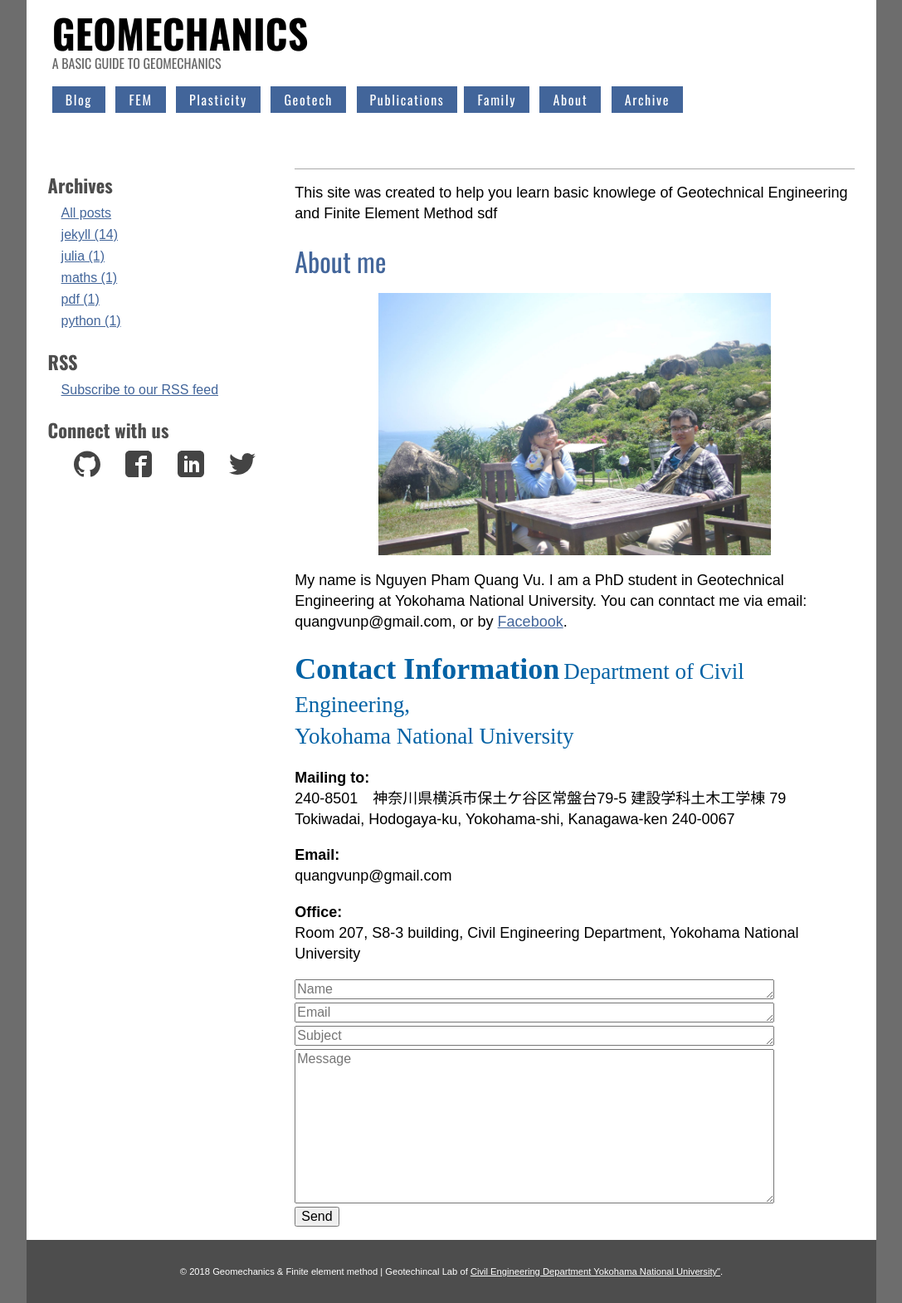
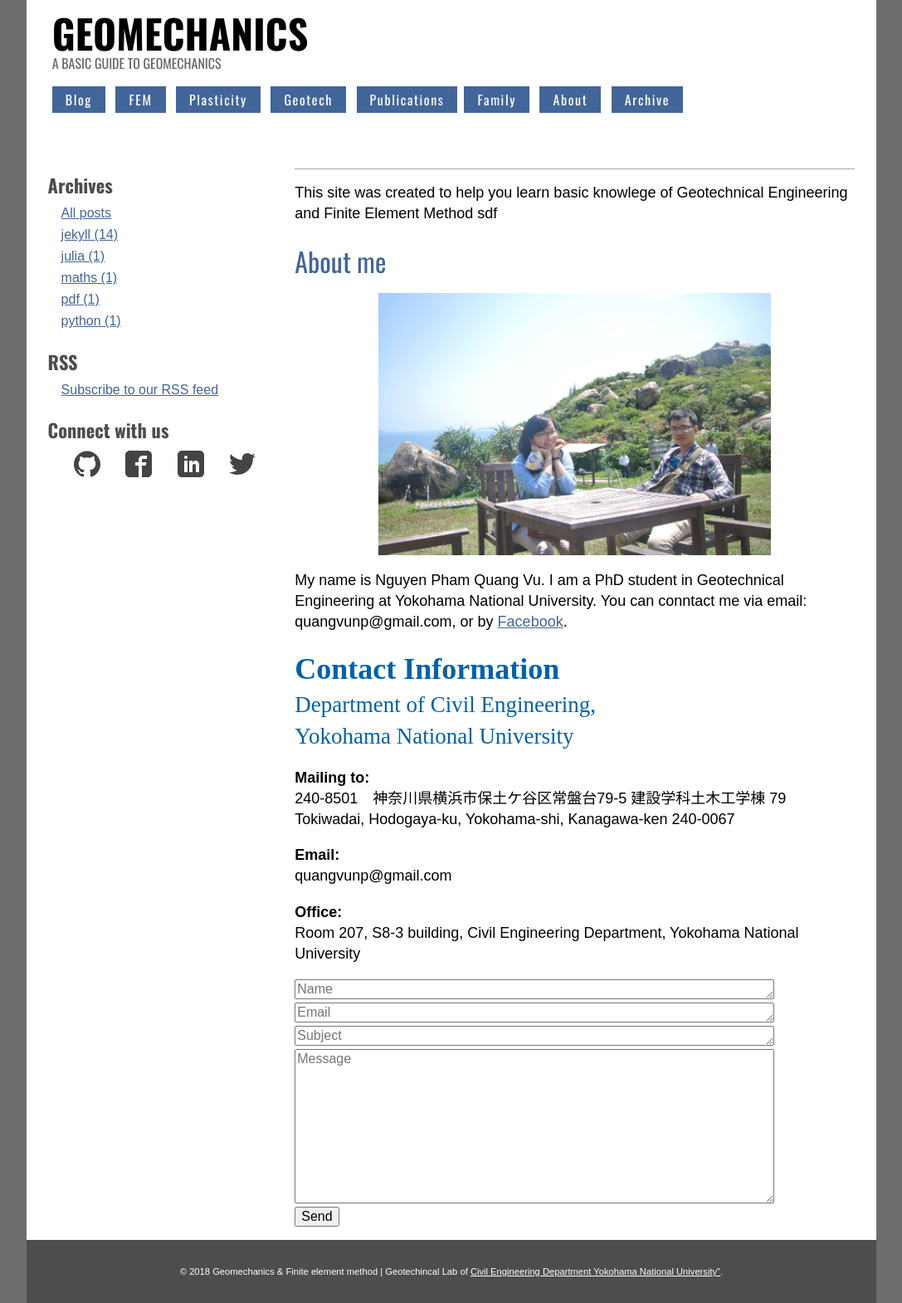
Before and after one commit to quangvunp/geomechanics, a Jekyll site: the page built from about.md, in a window 1280 px wide. Shown: the whole page at 83% size, without its empty margins (96-1183 px from the left). Built offline with Jekyll 4.4.1, drawn with Linux system fonts in a browser that asks for light colours; our own code applies the rules of GitHub Pages for plain Markdown files.

Commit message:
Update about.md

```diff
--- a/about.md
+++ b/about.md
@@ -8,7 +8,7 @@
 My name is Nguyen Pham Quang Vu. I am a PhD student in Geotechnical Engineering at Yokohama National University. You can conntact me via email: quangvunp@gmail.com, or by [Facebook]("https://www.facebook.com/quangvu.np").
 
 
-<span style="color: #0362a5; font-family: Babas; font-size: 2em;">**Contact Information**</span>
+<span style="color: #0362a5; font-family: Babas; font-size: 2em;">**Contact Information**</span> <br />
 <span style="color: #0362a5; font-family: Time News Roman; font-size: 1.5em;">
 Department of Civil Engineering, <br />
 Yokohama National University
```
